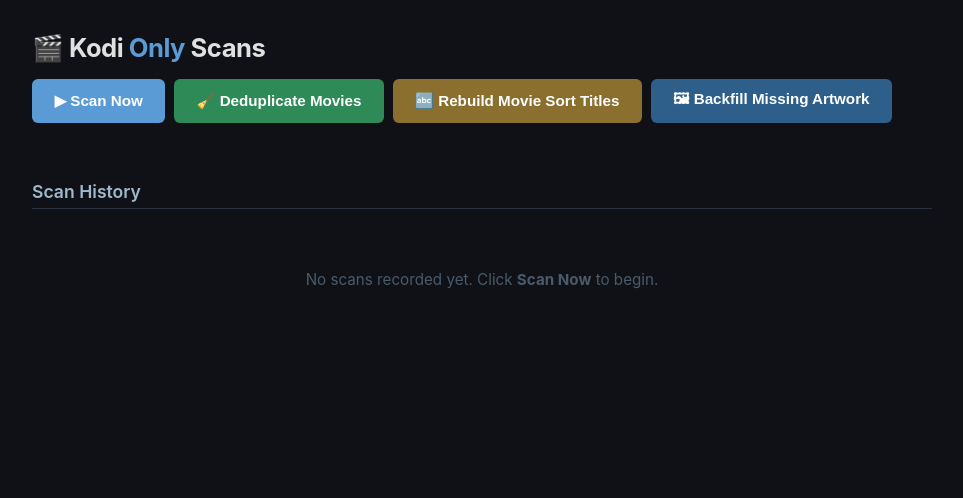
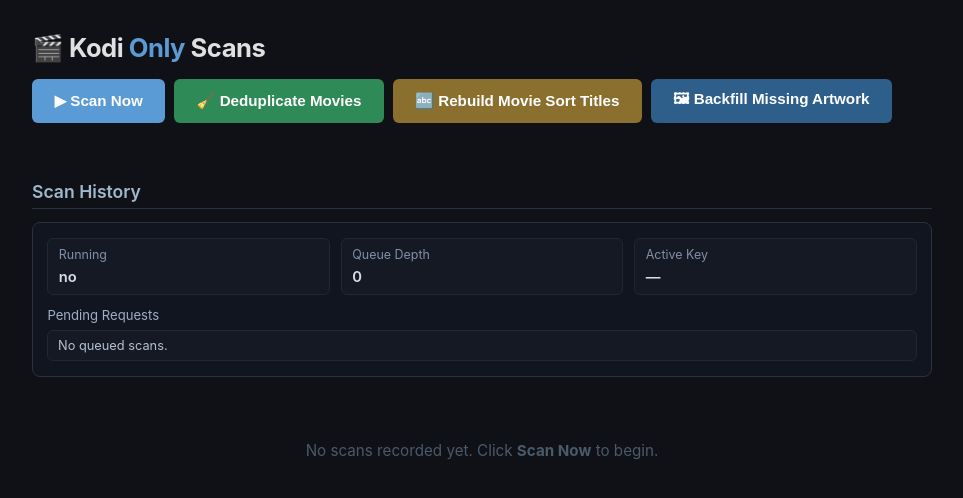
Before and after one commit to spcmnspff99/kodi-only-scans, a FastAPI app: page / in a window 1280 px wide. Shown: the top 498 px of the page, without its empty margins (158-1121 px from the left). Run offline with FastAPI, Linux system fonts and the light colour scheme; data that the repository does not hold is empty; parts of the project's set-up code (start-up, migrations or seed data) failed here and were passed over.

Commit message:
added api scan queue

```diff
--- a/main.py
+++ b/main.py
@@ -18,11 +18,13 @@ Environment variables (see .env.example)
     HISTORY_DB  (default: "/data/scan_history.db")
 """
 
-import asyncio
+from collections import deque
+from dataclasses import dataclass
 import logging
 import os
 import posixpath
 import sqlite3
+import threading
 import traceback
 from contextlib import asynccontextmanager
 from datetime import datetime, timedelta, timezone
@@ -97,6 +99,42 @@ DB_NAME = os.environ.get("DB_NAME", "MyVideos131")
 SCAN_CRON = os.environ.get("SCAN_CRON", "0 4 * * *")
 HISTORY_DB = os.environ.get("HISTORY_DB", "/data/scan_history.db")
 HISTORY_RETENTION_DAYS = int(os.environ.get("HISTORY_RETENTION_DAYS", "7"))
+
+
+FULL_SCAN_KEY = "__full_scan__"
+
+
+@dataclass(frozen=True)
+class ScanRequest:
+    key: str
+    target_path: str | None
+    trigger_source: str
+
+
+_scan_state_lock = threading.Lock()
+_scan_queue: deque[ScanRequest] = deque()
+_queued_scan_keys: set[str] = set()
+_active_scan_key: str | None = None
+_scan_worker_thread: threading.Thread | None = None
+
+
+def _queue_state_snapshot() -> dict:
+    with _scan_state_lock:
+        running = _active_scan_key is not None
+        pending = [
+            {
+                "target_path": req.target_path or "",
+                "trigger_source": req.trigger_source,
+                "is_full_scan": req.key == FULL_SCAN_KEY,
+            }
+            for req in _scan_queue
+        ]
+        return {
+            "running": running,
+            "active_key": _active_scan_key or "",
+            "queue_depth": len(_scan_queue),
+            "pending": pending,
+        }
 
 
 def _normalize_target_path(target_path: str) -> str:
@@ -640,11 +678,94 @@ def _normalize_trigger_source(request: Request) -> str:
     return "api_scan"
 
 
-def _queue_scan(background_tasks: BackgroundTasks, target_path: str | None, trigger_source: str) -> dict:
-    background_tasks.add_task(run_scan, target_path, trigger_source)
-    payload = {"status": "scan triggered", "trigger_source": trigger_source}
+def _scan_key_for_target(target_path: str | None) -> str:
+    if not target_path:
+        return FULL_SCAN_KEY
+    normalized = _normalize_target_path(target_path).lower().rstrip("/")
+    return normalized or FULL_SCAN_KEY
+
+
+def _scan_worker_loop() -> None:
+    global _active_scan_key
+    global _scan_worker_thread
+
+    while True:
+        with _scan_state_lock:
+            if not _scan_queue:
+                _scan_worker_thread = None
+                return
+            request = _scan_queue.popleft()
+            _queued_scan_keys.discard(request.key)
+            _active_scan_key = request.key
+            remaining = len(_scan_queue)
+
+        logger.info(
+            "Starting queued scan: source=%s target=%r queue_remaining=%d",
+            request.trigger_source,
+            request.target_path,
+            remaining,
+        )
+        try:
+            run_scan(request.target_path, request.trigger_source)
+        finally:
+            with _scan_state_lock:
+                _active_scan_key = None
+
+
+def _enqueue_scan(target_path: str | None, trigger_source: str) -> dict:
+    global _scan_worker_thread
+
+    key = _scan_key_for_target(target_path)
+    worker_should_start = False
+
+    with _scan_state_lock:
+        is_running = _active_scan_key is not None
+        if key in _queued_scan_keys:
+            payload = {
+                "status": "scan already queued",
+                "trigger_source": trigger_source,
+                "consolidated": True,
+                "currently_running": is_running,
+                "queue_depth": len(_scan_queue),
+            }
+        else:
+            _scan_queue.append(
+                ScanRequest(
+                    key=key,
+                    target_path=target_path,
+                    trigger_source=trigger_source,
+                )
+            )
+            _queued_scan_keys.add(key)
+            payload = {
+                "status": "scan queued",
+                "trigger_source": trigger_source,
+                "consolidated": False,
+                "currently_running": is_running,
+                "queue_depth": len(_scan_queue),
+            }
+            if _scan_worker_thread is None or not _scan_worker_thread.is_alive():
+                _scan_worker_thread = threading.Thread(
+                    target=_scan_worker_loop,
+                    name="scan-worker",
+                    daemon=True,
+                )
+                worker_should_start = True
+
     if target_path:
         payload["target_path"] = target_path
+
+    if worker_should_start:
+        _scan_worker_thread.start()
+
+    logger.info(
+        "Enqueued scan request: source=%s target=%r status=%s queue_depth=%s",
+        trigger_source,
+        target_path,
+        payload.get("status"),
+        payload.get("queue_depth"),
+    )
+
     return payload
 
 
@@ -802,9 +923,8 @@ def _schedule_scan() -> None:
 
 
 async def _async_scan() -> None:
-    """Async wrapper: run the blocking scan in a thread-pool executor."""
-    loop = asyncio.get_event_loop()
-    await loop.run_in_executor(None, run_scan, None, "scheduled")
+    """Scheduler callback: enqueue a scan without running in parallel."""
+    _enqueue_scan(None, "scheduled")
 
 
 def run_movie_dedupe_maintenance() -> int:
@@ -945,8 +1065,8 @@ async def dashboard(request: Request):
 
 @app.post("/scan")
 @app.get("/scan")
-async def trigger_scan(request: Request, background_tasks: BackgroundTasks):
-    """Kick off an immediate scan as a FastAPI background task."""
+async def trigger_scan(request: Request):
+    """Queue a scan request; scans run one-at-a-time in FIFO order."""
     target_path = await _extract_target_path(request)
     trigger_source = _normalize_trigger_source(request)
     if trigger_source == "dashboard":
@@ -961,7 +1081,7 @@ async def trigger_scan(request: Request, background_tasks: BackgroundTasks):
         target_path,
     )
 
-    payload = _queue_scan(background_tasks, target_path, trigger_source)
+    payload = _enqueue_scan(target_path, trigger_source)
     return JSONResponse(payload, status_code=202)
 
 
@@ -987,7 +1107,7 @@ async def trigger_missing_artwork_backfill(background_tasks: BackgroundTasks):
 
 
 @app.post("/jsonrpc")
-async def kodi_jsonrpc(request: Request, background_tasks: BackgroundTasks):
+async def kodi_jsonrpc(request: Request):
     """Kodi-compatible JSON-RPC surface for VideoLibrary.Scan."""
     payload = await request.json()
     method = payload.get("method")
@@ -1007,7 +1127,7 @@ async def kodi_jsonrpc(request: Request, background_tasks: BackgroundTasks):
         client_host,
         target_path,
     )
-    background_tasks.add_task(run_scan, target_path, "jsonrpc")
+    _enqueue_scan(target_path, "jsonrpc")
     return JSONResponse({"jsonrpc": "2.0", "id": request_id, "result": "OK"}, status_code=200)
 
 
@@ -1016,6 +1136,11 @@ async def api_history():
     return {"history": get_history()}
 
 
+@app.get("/api/queue")
+async def api_queue():
+    return {"queue": _queue_state_snapshot()}
+
+
 # ---------------------------------------------------------------------------
 # Entry point (for direct execution)
 # ---------------------------------------------------------------------------
--- a/templates/index.html
+++ b/templates/index.html
@@ -85,6 +85,71 @@
       padding-bottom: 0.4rem;
     }
 
+    .queue-card {
+      border: 1px solid #2a3040;
+      background: #111520;
+      border-radius: 8px;
+      padding: 0.9rem;
+      margin-bottom: 1rem;
+    }
+
+    .queue-grid {
+      display: grid;
+      grid-template-columns: repeat(3, minmax(140px, 1fr));
+      gap: 0.7rem;
+      margin-bottom: 0.75rem;
+    }
+
+    .queue-kv {
+      background: #141924;
+      border: 1px solid #1e2838;
+      border-radius: 6px;
+      padding: 0.55rem 0.65rem;
+    }
+
+    .queue-kv .label {
+      color: #8090a8;
+      font-size: 0.78rem;
+      display: block;
+      margin-bottom: 0.2rem;
+    }
+
+    .queue-kv .value {
+      color: #d2deec;
+      font-size: 0.92rem;
+      font-weight: 600;
+      word-break: break-word;
+    }
+
+    .queue-pending-title {
+      color: #9cb0c6;
+      font-size: 0.82rem;
+      margin-bottom: 0.4rem;
+    }
+
+    .queue-pending-list {
+      list-style: none;
+      display: flex;
+      flex-direction: column;
+      gap: 0.4rem;
+    }
+
+    .queue-pending-item {
+      font-size: 0.8rem;
+      color: #b3c1d1;
+      background: #141924;
+      border: 1px solid #1e2838;
+      border-radius: 6px;
+      padding: 0.45rem 0.6rem;
+      word-break: break-word;
+    }
+
+    @media (max-width: 720px) {
+      .queue-grid {
+        grid-template-columns: 1fr;
+      }
+    }
+
     /* ── History table ─────────────────────────────────────────────── */
     .table-wrap {
       overflow-x: auto;
@@ -169,6 +234,27 @@
 
   <h2>Scan History</h2>
 
+  <section class="queue-card" aria-live="polite">
+    <div class="queue-grid">
+      <div class="queue-kv">
+        <span class="label">Running</span>
+        <span class="value" id="queueRunning">unknown</span>
+      </div>
+      <div class="queue-kv">
+        <span class="label">Queue Depth</span>
+        <span class="value" id="queueDepth">0</span>
+      </div>
+      <div class="queue-kv">
+        <span class="label">Active Key</span>
+        <span class="value" id="queueActiveKey">—</span>
+      </div>
+    </div>
+    <div class="queue-pending-title">Pending Requests</div>
+    <ul class="queue-pending-list" id="queuePendingList">
+      <li class="queue-pending-item">Loading queue status…</li>
+    </ul>
+  </section>
+
   {% if history %}
   <div class="table-wrap">
     <table>
@@ -236,6 +322,59 @@
 
 <script>
   let historyPollTimer = null;
+  let queuePollTimer = null;
+
+  function renderQueueState(queue) {
+    const runningEl = document.getElementById("queueRunning");
+    const depthEl = document.getElementById("queueDepth");
+    const keyEl = document.getElementById("queueActiveKey");
+    const pendingListEl = document.getElementById("queuePendingList");
+
+    const running = Boolean(queue && queue.running);
+    runningEl.textContent = running ? "yes" : "no";
+    depthEl.textContent = String((queue && queue.queue_depth) || 0);
+
+    const activeKey = (queue && queue.active_key) || "";
+    keyEl.textContent = activeKey || "—";
+
+    pendingListEl.innerHTML = "";
+    const pending = (queue && Array.isArray(queue.pending)) ? queue.pending : [];
+    if (!pending.length) {
+      const empty = document.createElement("li");
+      empty.className = "queue-pending-item";
+      empty.textContent = "No queued scans.";
+      pendingListEl.appendChild(empty);
+      return;
+    }
+
+    pending.forEach((entry, index) => {
+      const item = document.createElement("li");
+      item.className = "queue-pending-item";
+      const typeLabel = entry.is_full_scan ? "full" : "targeted";
+      const targetLabel = entry.target_path || "(full library)";
+      const source = entry.trigger_source || "unknown";
+      item.textContent = `${index + 1}. [${typeLabel}] ${source} -> ${targetLabel}`;
+      pendingListEl.appendChild(item);
+    });
+  }
+
+  async function refreshQueueStatus() {
+    try {
+      const resp = await fetch("/api/queue", { cache: "no-store" });
+      if (!resp.ok) {
+        throw new Error(`HTTP ${resp.status}`);
+      }
+      const data = await resp.json();
+      renderQueueState(data.queue || {});
+    } catch (err) {
+      const pendingListEl = document.getElementById("queuePendingList");
+      pendingListEl.innerHTML = "";
+      const item = document.createElement("li");
+      item.className = "queue-pending-item";
+      item.textContent = "Queue status unavailable.";
+      pendingListEl.appendChild(item);
+    }
+  }
 
   function hasRunningScanInTable() {
     const badges = document.querySelectorAll(".badge");
@@ -261,6 +400,20 @@
         window.location.reload();
       }
     }, intervalMs);
+  }
+
+  function startQueueAutoRefresh() {
+    if (queuePollTimer) {
+      clearInterval(queuePollTimer);
+      queuePollTimer = null;
+    }
+
+    refreshQueueStatus();
+    queuePollTimer = setInterval(() => {
+      if (!document.hidden) {
+        refreshQueueStatus();
+      }
+    }, 5000);
   }
 
   async function triggerScan() {
@@ -348,6 +501,7 @@
   }
 
   startHistoryAutoRefresh();
+  startQueueAutoRefresh();
 </script>
 </body>
 </html>
```
